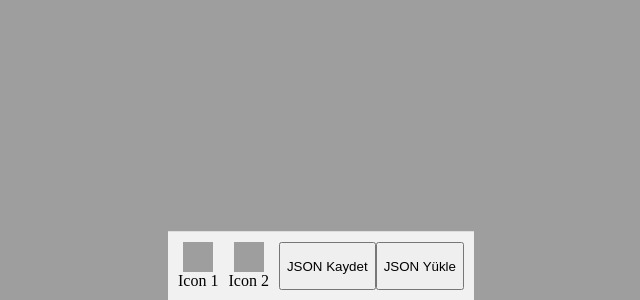
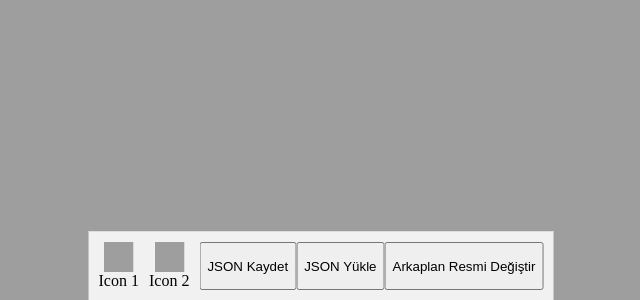
Before and after one commit to MeSeKa/MapMarker, a plain HTML site: page index.html in a window 1280 px wide. Shown: the part 500-800 px from the top of the page, without its empty margins (319-959 px from the left). Drawn offline with Linux system fonts and the light colour scheme; grey boxes are pictures that could not be loaded.

Commit message:
Add files via upload

```diff
--- a/index.html
+++ b/index.html
@@ -69,7 +69,7 @@
             cursor: pointer;
         }
     </style>
-    <title>Canvas Örneği</title>
+    <title>Map Marker</title>
 </head>
 
 <body>
@@ -94,6 +94,7 @@
 
         <button onclick="saveIconsToJson()">JSON Kaydet</button>
         <button onclick="loadIconsFromJson()">JSON Yükle</button>
+        <button onclick="changeBackgroundImage()">Arkaplan Resmi Değiştir</button>
         <!-- Diğer ikonları buraya ekleyebilirsiniz -->
     </div>
 
@@ -179,6 +180,33 @@
                 });
             };
         }
+
+        // Arkaplan resmini değiştiren fonksiyon
+        function changeBackgroundImage() {
+            var input = document.createElement('input');
+            input.type = 'file';
+            input.accept = 'image/*';
+
+            input.addEventListener('change', function () {
+                var file = input.files[0];
+                var reader = new FileReader();
+
+                reader.onload = function (e) {
+                    var newBackgroundImage = e.target.result;
+                    backgroundImageURL= newBackgroundImage;
+                    document.body.style.backgroundImage = 'url("' + newBackgroundImage + '")';
+
+                    // Eğer arkaplan resmi değişirse, canvas üzerindeki tüm elemanları temizle ve tekrar çiz
+                    ctx.clearRect(0, 0, canvas.width, canvas.height);
+                    drawBackground();
+                };
+
+                reader.readAsDataURL(file);
+            });
+
+            input.click();
+        }
+
 
         function init() {
             drawBackground();
```
